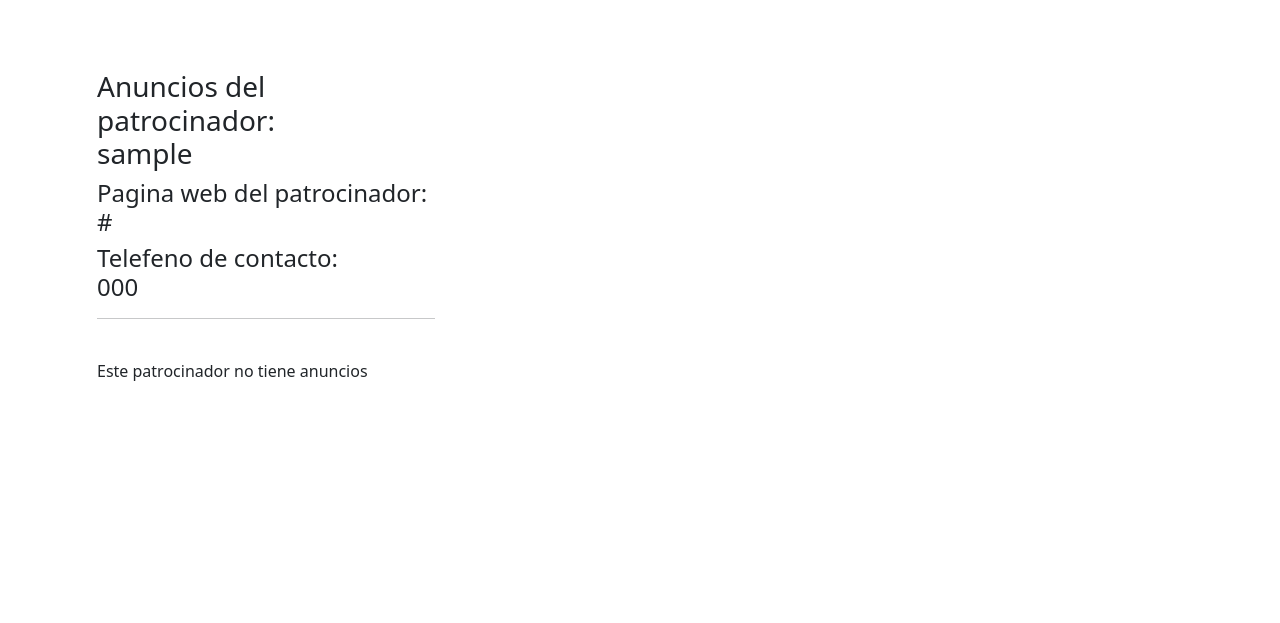
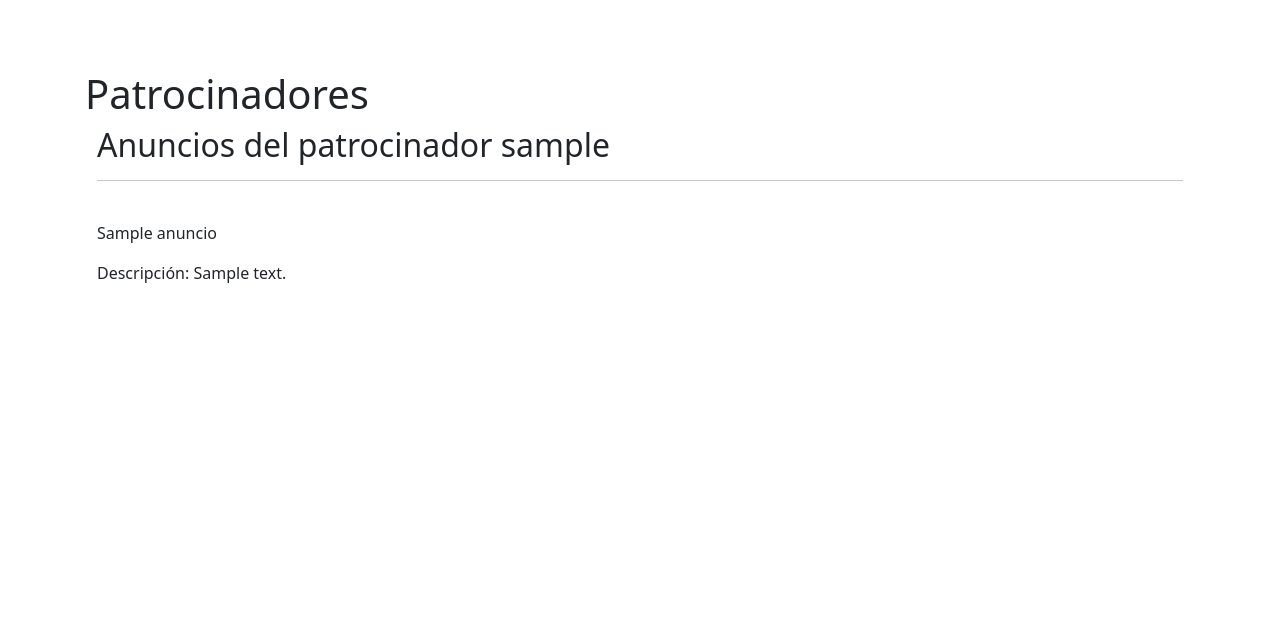
Before and after one commit to EPSZ-DAW2/daw2-2022_01_comenta_libros, a Yii app: template basic/views/patrocinador/patrocinador_anuncios.php in a window 1280 px wide. Shown: the top 623 px of the page. Run offline with PHP 8.4 and a stand-in for Yii, Linux system fonts and the light colour scheme; the template is opened without the code that fills it: most values are stand-ins (such as "Sample title", 1, 10 or a date in 2020); data that the repository does not hold is empty; some libraries are stand-ins or nearby versions.

Commit message:
Arreglar merge y vista patrocinadores y anuncios

```diff
--- a/basic/controllers/PatrocinadorController.php
+++ b/basic/controllers/PatrocinadorController.php
@@ -41,13 +41,13 @@ class PatrocinadorController extends Controller
      */
     public function actionIndex()
     {
-        //PRUEBA PARA SEARCH DE USUARIO
         $searchModel = new PatrocinadorSearch();
         $dataProvider = $searchModel->search($this->request->queryParams);
-
+		$patrocinadores = $dataProvider->query->all();
         return $this->render('index', [
             'searchModel' => $searchModel,
             'dataProvider' => $dataProvider,
+			'patrocinadores' => $patrocinadores,
         ]);
     }
 
--- a/basic/controllers/SiteController.php
+++ b/basic/controllers/SiteController.php
@@ -75,9 +75,8 @@ class SiteController extends Controller
 
 		$searModel = new LibrosResumenSearch();
 		$dataProvider = $searModel->search($this->request->queryParams);
-		$fichasresumen = $dataProvider->query->limit(12)->where(["visible" => 1])->all();
+		$fichasresumen = $dataProvider->query->limit(6)->where(["visible" => 1])->all();
 
-		// PONER ESTO EN PAGINA PRINCIPAL CUANDO ESTE HECHA *****
 		// Y MOVER LAS VISTAS
 		$evento=LibrosEventos::find()->where(['bloqueado'=>0]);
 
--- a/basic/views/patrocinador/ficha_anuncio.php
+++ b/basic/views/patrocinador/ficha_anuncio.php
@@ -7,21 +7,13 @@
 
 use yii\helpers\Html;
 use yii\helpers\Url;
+
 ?>
 <div class="grid container row">
-    <div class="col-4">
-		<br/>
-        <?php
-		echo Html::a(Yii::t('app', $patrocinador->nick), ['patrocinador_anuncios', 'id'=>$patrocinador->id], ['class' => 'btn btn-outline-secondary']);
-		?>
-        <p><?= Html::encode($anuncio->titulo) ?></p>
-        <p>Url: <a href="<?= Html::encode($patrocinador->url) ?>"><?= Html::encode($patrocinador->url) ?></a></p>
-			<?php
-			// Botón para ver la ficha resumida de la editorial seleccionada
-			?>
-			<a href="<?= Url::toRoute(['/patrocinador/panuncio', 'id' => $patrocinador->id, 'class' => 'btn btn-primary']); ?>" style=" background-color: #4CAF50;  border: none; color: white; padding: 15px 32px; text-align: center; text-decoration: none; display: inline-block; font-size: 16px;">
-				Ver Detalles
-			</a>
-        <hr>
+	<div class="pieza1">
+		<div class="col-4">
+			<p><?= Html::encode($anuncio->titulo) ?></p>
+			<p>Descripción: <?= Html::encode($anuncio->descripcion) ?></p>
+		</div>
 	</div>
 </div>
--- a/basic/views/patrocinador/patrocinador_anuncios.php
+++ b/basic/views/patrocinador/patrocinador_anuncios.php
@@ -8,32 +8,27 @@ use app\models\usuario;
 use app\models\patrocinador;
 use app\models\anuncio;
 use yii\helpers\Html;
+
+$this->title = Yii::t('app', 'Patrocinadores');
+$this->params['breadcrumbs'][] = $this->title;
 ?>
-<div class="grid container row">
-    <div class="col-4">
-        <h3><?php echo "Anuncios del patrocinador: <br/>".Html::encode($usuario->nick) ?></h3>
-        <h4><?php echo "Pagina web del patrocinador: <br/>".Html::encode($patrocinador->url) ?></h4>
-        <h4><?php echo "Telefeno de contacto: <br/>".Html::encode($patrocinador->telefono_comercial) ?></h4>
-        <hr>
+<div class="patrocinador-index">
+
+    <h1><?= Html::encode($this->title) ?></h1>
+    <div class="container">
+		<h2>Anuncios del patrocinador <?= Html::encode($patrocinador->nick) ?></h2><hr>
+		<!-- Lista de anuncios -->
 		<br/>
 		<div class="row">
 			<?php
-			if ($anuncio==null) {
-					$mensaje="Este patrocinador no tiene anuncios";?>
-					<p><?= Html::encode($mensaje) ?></p>
-				<?php
+			if(empty($anuncios)){
+				echo '<h2>Este patrocinador no tiene anuncios</h2>';
 			} else {
-				foreach($anuncio as $anuncio){
-
-				//echo $libro->id;?>
-				<h5><?= Html::encode($anuncio->titulo) ?></h5> <!-- Titulo del libro -->
-				<p><?= Html::encode($anuncio->descripcion) ?></p>	<!-- Resumen del libro -->
-
-				<hr>
-			<?php
+				foreach ($anuncios as $anuncio){
+					echo $this->render('ficha_anuncio', ['anuncio'=>$anuncio]);
 				}
 			}
 			?>
-
-    </div>
+		</div>
+	</div>
 </div>
```
Also changed, not shown: basic/controllers/MiperfilController.php (+12 -4 lines), basic/models/Patrocinador.php (+8 -0 lines), basic/models/PatrocinadorSearch.php (+5 -3 lines), basic/views/miperfil/usuario_generos.php (+11 -2 lines), basic/views/patrocinador/ficha_patrocinador.php (+7 -14 lines), basic/views/patrocinador/index.php (+5 -6 lines), basic/views/patrocinador/panuncio.php (deleted, +0 -27 lines).
